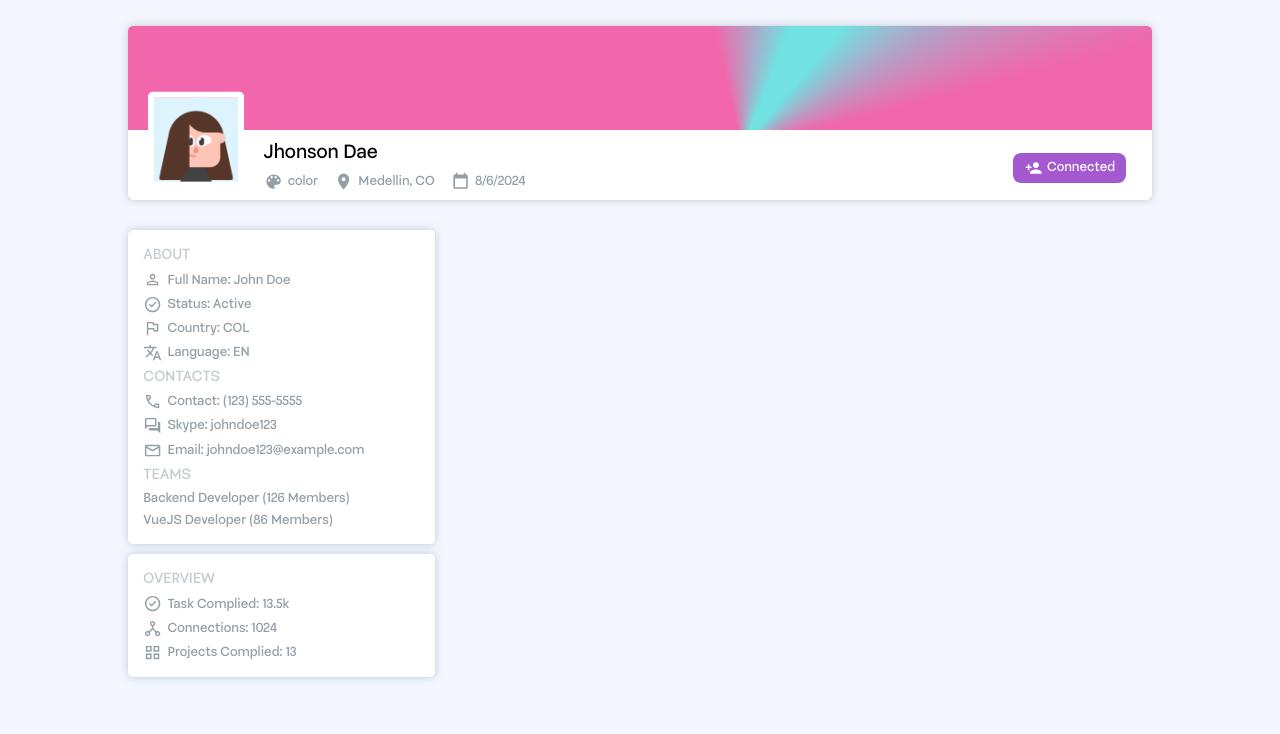
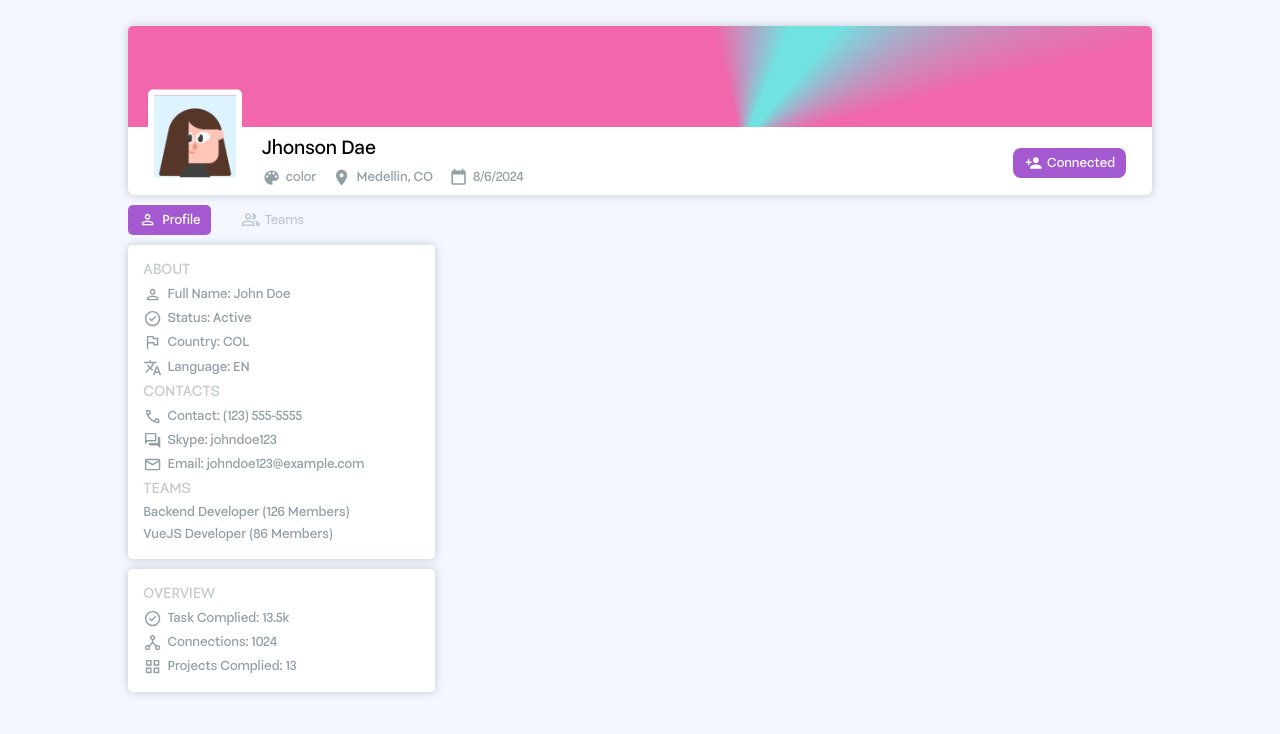
Before and after one commit to cristianbyte/myspace, a Vue app: page / in a window 1280 px wide. Shown: the top 734 px of the page. Built offline with nearby package versions, Linux system fonts and the light colour scheme.

Commit message:
update: tabs

```diff
--- a/src/App.vue
+++ b/src/App.vue
@@ -1,11 +1,46 @@
 <script setup lang="ts">
+    import { ref, computed } from 'vue';
     import Banner from "./components/Banner.vue";
     import Profile from "./views/Profile.vue";
+    import Teams from "./views/Teams.vue";
+    import IconText from "./components/IconText.vue";
+    import Account from "./components/icons/Account.vue";
+    import Team from "./components/icons/Team.vue";
+
+    const tabs = ref([
+        { name: "Profile", icon: Account, styleType: 'tabs' },
+        { name: "Teams", icon: Team, styleType: 'tabs' }
+    ]);
+    const activeComponent = ref('Profile');
+
+    const componentMap = {
+        Profile,
+        Teams
+    };
+
+    const currentComponent = computed(() => componentMap[activeComponent.value]);
+
 </script>
 
 <template>
-    <Banner/>
-    <Profile/>
+
+  <Banner/>
+
+    <div class="buttons">
+        <button
+        v-for='tab in tabs'
+        :key='tab.name'
+        @click='activeComponent = tab.name'
+        :class="{'buttons__item': true, 'buttons__item--active': tab.name === activeComponent}"
+        >
+            <IconText :class="tab.styleType">
+                <component :is="tab.icon" class="icon"/>
+                {{ tab.name }}
+            </IconText>
+        </button>
+    </div>
+
+  <component :is="currentComponent"/>
 
 </template>
 
@@ -18,7 +53,36 @@
         align-items: center;
         justify-content: start;
         flex-direction: column;
-        gap: 30px;
+        gap: 10px;
         background-color: var(--background);
     }
+
+    .buttons{
+        display: flex;
+        justify-content: start;
+        align-items: center;
+        gap: 20px;
+        width: 100%;
+    }
+
+    .buttons__item{
+        transition: all 0.4s ease;
+        background-color: var(--background);
+        color: var(--shadow);
+        border: none;
+        border-radius: 5px;
+        padding: 5px 10px;
+        cursor: pointer;
+    }
+
+    .buttons__item--active {
+        background-color: var(--main);
+        color: var(--white);
+    }
+
+    .buttons__item--active .tabs{
+        color: var(--white);
+        fill: var(--white);
+    }
+
 </style>
--- a/src/components/IconText.vue
+++ b/src/components/IconText.vue
@@ -1,5 +1,5 @@
 <template>
-    <div class="icon__text">
+    <div :class="['icon__text', styleType]">
         <slot></slot>
     </div>
 </template>
@@ -23,4 +23,10 @@
         color: var(--invert);
         fill: var(--invert);
     }
+
+    .tabs {
+        color: var(--shadow);
+        fill: var(--shadow);
+    }
+
 </style>
--- /dev/null
+++ b/src/components/icons/Team.vue
@@ -0,0 +1,3 @@
+<template>
+    <svg xmlns="http://www.w3.org/2000/svg" viewBox="0 -960 960 960" ><path d="M40-160v-112q0-34 17.5-62.5T104-378q62-31 126-46.5T360-440q66 0 130 15.5T616-378q29 15 46.5 43.5T680-272v112H40Zm720 0v-120q0-44-24.5-84.5T666-434q51 6 96 20.5t84 35.5q36 20 55 44.5t19 53.5v120H760ZM360-480q-66 0-113-47t-47-113q0-66 47-113t113-47q66 0 113 47t47 113q0 66-47 113t-113 47Zm400-160q0 66-47 113t-113 47q-11 0-28-2.5t-28-5.5q27-32 41.5-71t14.5-81q0-42-14.5-81T544-792q14-5 28-6.5t28-1.5q66 0 113 47t47 113ZM120-240h480v-32q0-11-5.5-20T580-306q-54-27-109-40.5T360-360q-56 0-111 13.5T140-306q-9 5-14.5 14t-5.5 20v32Zm240-320q33 0 56.5-23.5T440-640q0-33-23.5-56.5T360-720q-33 0-56.5 23.5T280-640q0 33 23.5 56.5T360-560Zm0 320Zm0-400Z"/></svg>
+</template>
--- /dev/null
+++ b/src/views/Teams.vue
@@ -0,0 +1,18 @@
+<template>
+    <div class="teams">
+        <h2>Teams</h2>
+
+    </div>
+
+</template>
+
+<script>
+
+</script>
+
+<style>
+    .teams{
+        height: 100%;
+    }
+
+</style>
```
Also changed, not shown: src/components/TeamCard.vue (added, +11 -0 lines).
